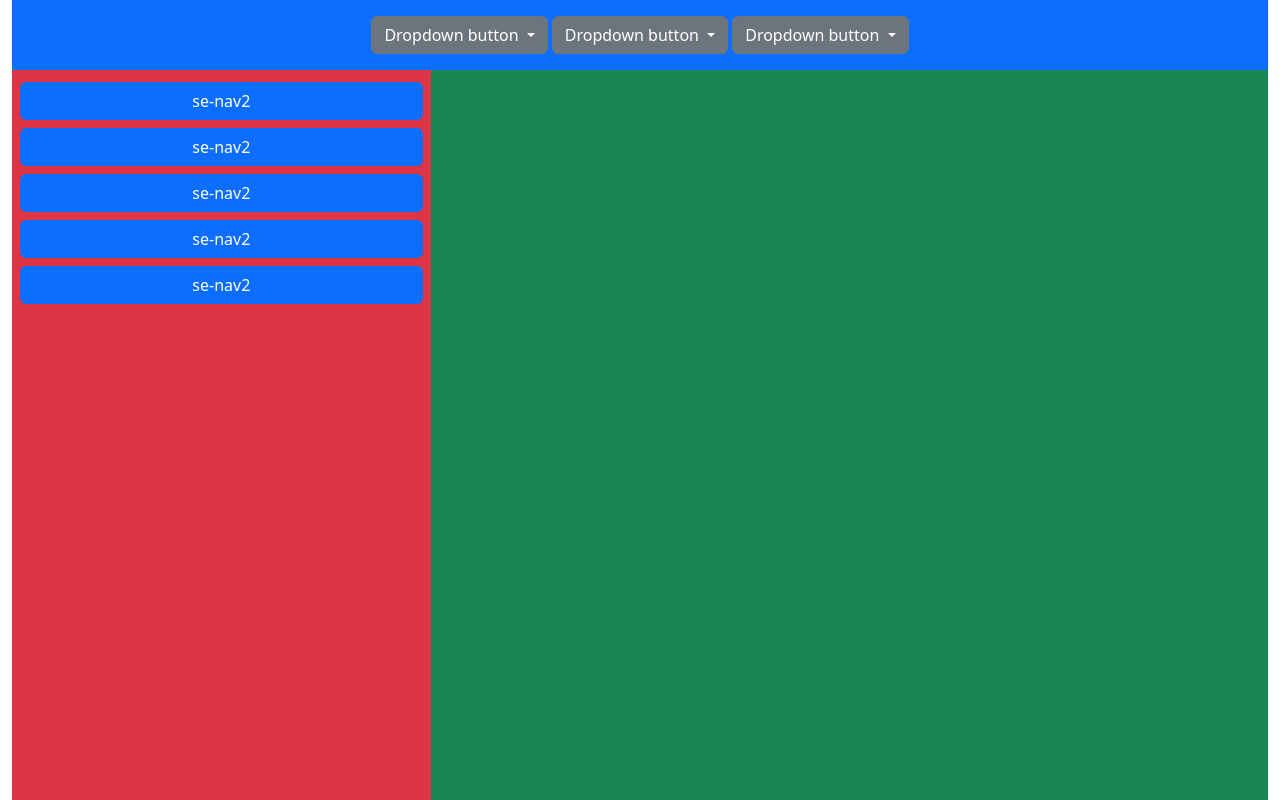
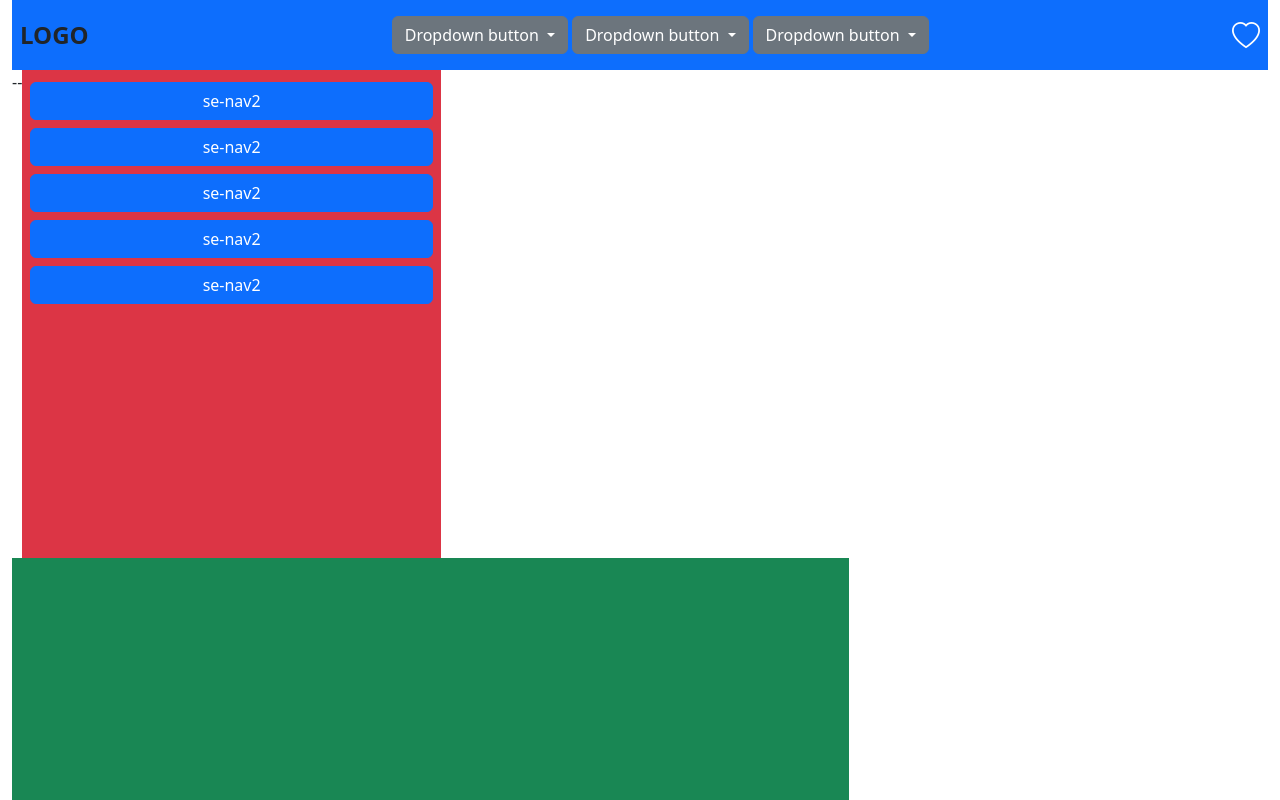
Before and after one commit to voodoodigital/projectPLA, a PHP site: page / in a window 1280 px wide. Run offline with PHP 8.4, Linux system fonts and the light colour scheme.

Commit message:
nava bar fix

```diff
--- a/index.php
+++ b/index.php
@@ -25,7 +25,12 @@
 
     <div class="container-fluid d-flex flex-column" style="height:100vh;">
         <div class="col-12 p-0 " style="height:70px">
-            <div class="d-flex justify-content-center row m-0 bg-primary h-100 align-item-text-center">
+            <div class="d-flex justify-content-center  m-0 bg-primary h-100 align-item-text-center px-2">
+
+                <div class="d-flex justify-content-center align-items-center">
+                    <span class="fw-bold fs-4">LOGO</span>
+                </div>
+
                 <div class="d-flex gap-1 w-100 h-100 align-items-center justify-content-center">
                     <div class="dropdown">
                         <button class="btn btn-secondary dropdown-toggle" type="button" data-bs-toggle="dropdown" aria-expanded="false">
@@ -59,11 +64,15 @@
                         </ul>
                     </div>
                 </div>
+
+                <div class="d-flex justify-content-center align-items-center">
+                    <i class="fs-3 text-white bi bi-heart"></i>
+                </div>
             </div>
         </div>
         <div class="col-12 p-0" style="flex:1;">
             <div class="row m-0  h-100">
-
+--
                 <div class="col-2 p-0 bg-danger col-lg-4 ">
                     <div class="row p-2 m-0">
                         <button class="my-1 btn btn-primary">se-nav2</button>
```
